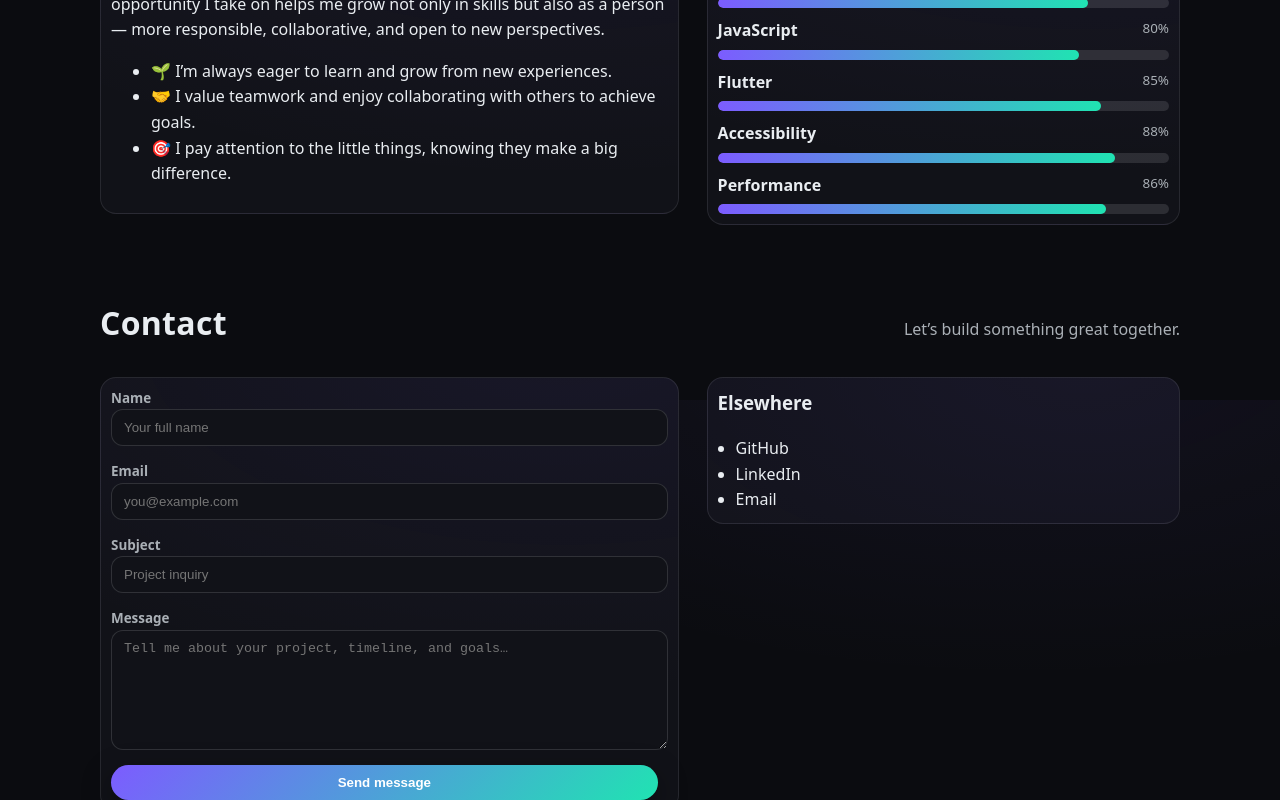
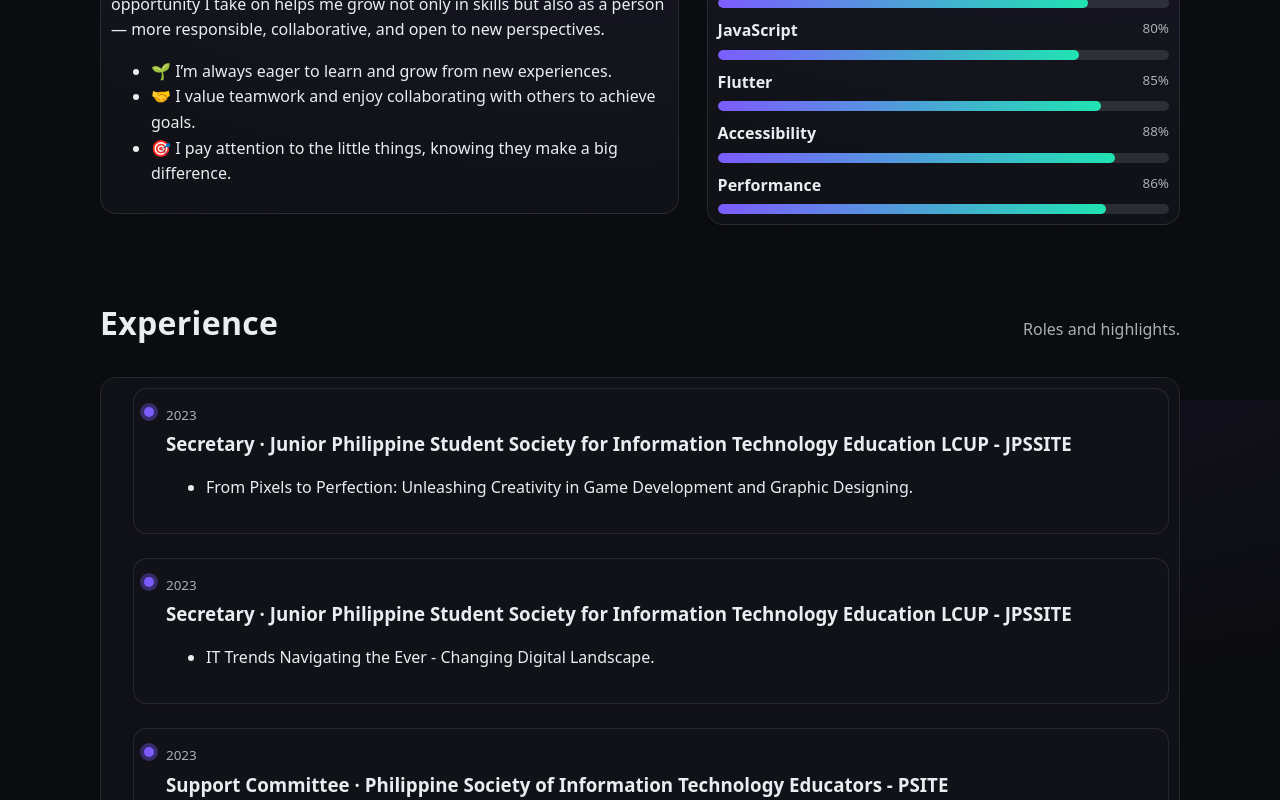
Before and after one commit to kaiiiew/Sample, a plain HTML site: page index.html in a window 1280 px wide. Shown: the part 2000-2800 px from the top of the page. Drawn offline with Linux system fonts and the light colour scheme.

Commit message:
Update in the exp and other features

```diff
--- a/index.html
+++ b/index.html
@@ -24,7 +24,7 @@
           <li><a href="#home" class="active">Home</a></li>
           <li><a href="#projects">Projects</a></li>
           <li><a href="#about">About</a></li>
-          <!--<li><a href="#experience">Experience</a></li>-->
+          <li><a href="#experience">Experience</a></li>
           <li><a href="#contact">Contact</a></li>
         </ul>
       </nav>
@@ -128,7 +128,7 @@
       </div>
     </section>
 
-    <!-- ===== EXPERIENCE ===== --
+    <!-- ===== EXPERIENCE ===== -->
     <section id="experience" aria-labelledby="exp-title">
       <div class="section-header">
         <h2 id="exp-title">Experience</h2>
@@ -138,7 +138,7 @@
         <div class="timeline" id="timeline"></div>
       </div>
     </section>
-    -->
+
     <!-- ===== CONTACT ===== -->
     <section id="contact" aria-labelledby="contact-title">
       <div class="section-header">
@@ -171,10 +171,25 @@
 
         <aside class="panel">
           <h3 style="margin-top:0">Elsewhere</h3>
-          <ul style="margin:0; padding-left: 18px;">
-            <li><a href="https://github.com/kaiiiew">GitHub</a></li>
-            <li><a href="https://www.linkedin.com/in/kyle-adrian-centeno-1838b233b/">LinkedIn</a></li>
-            <li><a href="https://mail.google.com/mail/?view=cm&fs=1&to=kyleadrian.centeno@email.lcup.edu.ph&su=Portfolio%20Inquiry&body=Hello%20Kyle," target="_blank">Email</a></li>
+          <ul class="social-list">
+            <li>
+              <a href="https://github.com/kaiiiew" target="_blank" aria-label="GitHub">
+                <img src="github.png" alt="GitHub" class="social-icon">
+                <span>GitHub</span>
+              </a>
+            </li>
+            <li>
+              <a href="https://www.linkedin.com/in/kyle-adrian-centeno-1838b233b/" target="_blank" aria-label="LinkedIn">
+                <img src="linkedin.png" alt="LinkedIn" class="social-icon">
+                <span>LinkedIn</span>
+              </a>
+            </li>
+            <li>
+              <a href="mailto:kyleadrian.centeno@email.lcup.edu.ph" aria-label="Email">
+                <img src="email.png" alt="Email" class="social-icon">
+                <span>Email</span>
+              </a>
+            </li>
           </ul>
         </aside>
       </div>
--- a/main.js
+++ b/main.js
@@ -192,9 +192,19 @@ if (skillsList) {
 
 // ===== EXPERIENCE TIMELINE =====
 const ROLES = [
-  { when: '2024 — Present', title: 'Front‑end Engineer', org: 'Acme Corp', bullets: ['Built component library adopted across 5 teams','Improved LCP by 43% via code‑splitting & image optimization','Led accessibility audit to WCAG 2.2 AA'] },
-  { when: '2022 — 2024', title: 'UI Developer', org: 'Startup XYZ', bullets: ['Shipped 12+ features with 0 regressions','Designed and implemented design tokens system','Mentored 3 junior devs'] },
-  { when: '2020 — 2022', title: 'Web Developer', org: 'Freelance', bullets: ['Delivered sites for SMEs with 98+ Lighthouse','Integrated Stripe & CMS workflows','Automated deployments with CI/CD'] }
+  { when: '2023', title: 'Secretary', org: 'Junior Philippine Student Society for Information Technology Education LCUP - JPSSITE', bullets: ['From Pixels to Perfection: Unleashing Creativity in Game Development and Graphic Designing.'] },
+  { when: '2023', title: 'Secretary', org: 'Junior Philippine Student Society for Information Technology Education LCUP - JPSSITE', bullets: ['IT Trends Navigating the Ever - Changing Digital Landscape.'] },
+  { when: '2023', title: 'Support Committee', org: 'Philippine Society of Information Technology Educators - PSITE', bullets: ['Regional Assembly on Information Technology Education 2023 - RAITE 2023.'] },
+  { when: '2023 - 2024', title: 'Secretary', org: 'Junior Philippine Student Society for Information Technology Education LCUP - JPSSITE', bullets: ['Former Organizational - Secretary'] },
+  { when: '2024', title: 'Technical Writing Participant', org: 'Philippine Society of Information Technology Educators - PSITE', bullets: ['International Research Conference on Information Technology Education - IRCITE 2024.'] },
+  { when: '2024', title: 'Committee', org: 'Junior Philippine Student Society for Information Technology Education LCUP - JPSSITE', bullets: ['St. Elined Foundation Inc. Outreach Program.'] },
+  { when: '2024', title: 'Shirt Layout Participant', org: 'Junior Philippine Student Society for Information Technology Education LCUP - JPSSITE', bullets: ['Organizationl T - Shirt Layout Competition.'] },
+  { when: '2024', title: 'Committee', org: 'Junior Philippine Student Society for Information Technology Education LCUP - JPSSITE', bullets: ['Coding for Impact: Leveraging Technology to Solve Real-World Challenges.'] },
+  { when: '2024', title: 'Committee', org: 'Junior Philippine Student Society for Information Technology Education LCUP - JPSSITE', bullets: ['Ethical Hacking: Juggling Technology and Morality.'] },
+  { when: '2024', title: 'Committee', org: 'Junior Philippine Student Society for Information Technology Education LCUP - JPSSITE', bullets: ['Stream your Ideas: A new era of content creation with OBS Studio. '] },
+  { when: '2024', title: 'Committee', org: 'Junior Philippine Student Society for Information Technology Education LCUP - JPSSITE', bullets: ['Smart Solutions: AI Tools for Business, Education, and Innovation.'] },
+  { when: '2024', title: 'Committee', org: 'Junior Philippine Student Society for Information Technology Education LCUP - JPSSITE', bullets: ['Click, Code, Secure, Discover: A Hands-On Tech Adventure.'] },
+  { when: '2025', title: 'Committee', org: 'Junior Philippine Student Society for Information Technology Education LCUP - JPSSITE', bullets: ['Pushing Tech Limits.'] }
 ];
 
 const timeline = $('#timeline');
--- a/style.css
+++ b/style.css
@@ -112,7 +112,58 @@
     .titem { position: relative; padding: 10px 0 10px 8px; }
     .titem::before { content: ""; position: absolute; left: -2px; top: 14px; width: 10px; height: 10px; border-radius: 50%; background: var(--accent); box-shadow: 0 0 0 4px var(--ring); }
 
-    /* ===== CONTACT ===== */
+    /* Place the purple circle inside the experience container */
+#experience .panel .titem::before {
+  left: 10px; /* Move the circle inside the card */
+  top: 18px;
+  /* You can adjust left/top for perfect alignment */
+}
+
+/* Adjust padding so the circle doesn't overflow */
+#experience .panel .titem {
+  padding-left: 32px;
+  position: relative;
+}
+
+/* Make experience container vertically scrollable and show 4 items at a time */
+#experience .panel {
+  max-height: 520px; /* Adjust height as needed for 4 items */
+  overflow-y: auto;
+  padding-bottom: 8px;
+  background: var(--panel);
+}
+
+/* Timeline as vertical list */
+#timeline {
+  display: flex;
+  flex-direction: column;
+  gap: 24px;
+}
+
+/* Timeline item styling */
+.titem {
+  background: var(--panel);
+  border-radius: 14px;
+  border: 1px solid color-mix(in oklab, var(--text) 10%, transparent);
+  padding: 16px;
+  box-shadow: 0 2px 12px rgba(0,0,0,0.10);
+  flex-shrink: 0;
+}
+
+/* Optional: Hide vertical timeline line if not needed */
+#timeline::before {
+  display: none;
+}
+
+/* Responsive: allow full height on mobile */
+@media (max-width: 700px) {
+  #experience .panel {
+    max-height: none;
+    overflow-y: visible;
+  }
+}
+
+/* ===== CONTACT ===== */
 
     form {
       display: grid;
@@ -326,3 +377,44 @@
       .hero, .about { grid-template-columns: 1fr; }
       .hero .actions { flex-wrap: wrap; }
     }
+
+/* Social icons layout */
+.social-list {
+  display: flex;
+  gap: 24px;
+  list-style: none;
+  padding: 0;
+  margin: 16px 0 0 0;
+  justify-content: flex-start;
+  align-items: center;
+}
+
+.social-list li a {
+  display: flex;
+  align-items: center;
+  gap: 8px;
+  text-decoration: none;
+  color: var(--text);
+  font-weight: 500;
+  font-size: 1.08rem;
+  transition: color 0.2s;
+}
+
+.social-list li a:hover,
+.social-list li a:focus {
+  color: var(--accent);
+}
+
+.social-icon {
+  width: 28px;
+  height: 28px;
+  display: inline-block;
+  filter: grayscale(0) brightness(1);
+  transition: filter 0.2s, transform 0.2s;
+}
+
+.social-list li a:hover .social-icon,
+.social-list li a:focus .social-icon {
+  filter: drop-shadow(0 2px 8px var(--accent)) brightness(1.2);
+  transform: scale(1.12);
+}
```
Also changed, not shown: email.png (added), github.png (added), linkedin.png (added).
